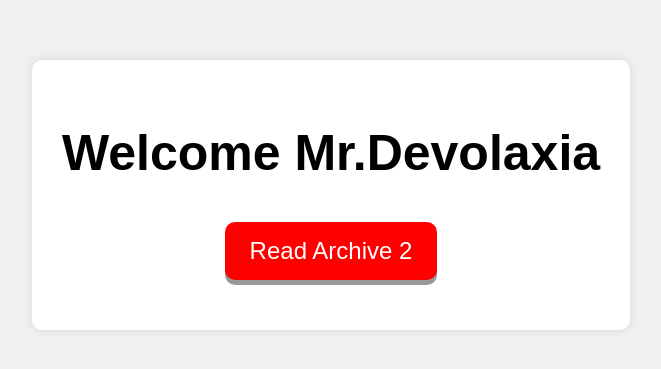
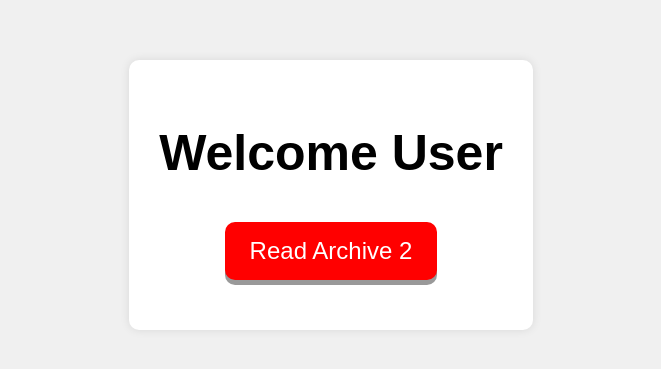
Before and after one commit to DevKulshrestha/Devkulshrestha.github.io, a plain HTML site: page directory2.html in a window 1280 px wide. Shown: the part 213-582 px from the top of the page, without its empty margins (309-970 px from the left). Drawn offline with Linux system fonts and the light colour scheme.

Commit message:
Update directory2.html

```diff
--- a/directory2.html
+++ b/directory2.html
@@ -54,7 +54,7 @@
 </head>
 <body>
     <div class="container">
-        <h1>Welcome Mr.Devolaxia</h1>
+        <h1>Welcome User</h1>
         <button class="btn" id="readButton">Read Archive 2</button>
         <div id="content"></div>
         <button class="btn btn-green" id="terminalButton" onclick="window.location.href='terminal3.html'">TERMINAL 3</button>
```
